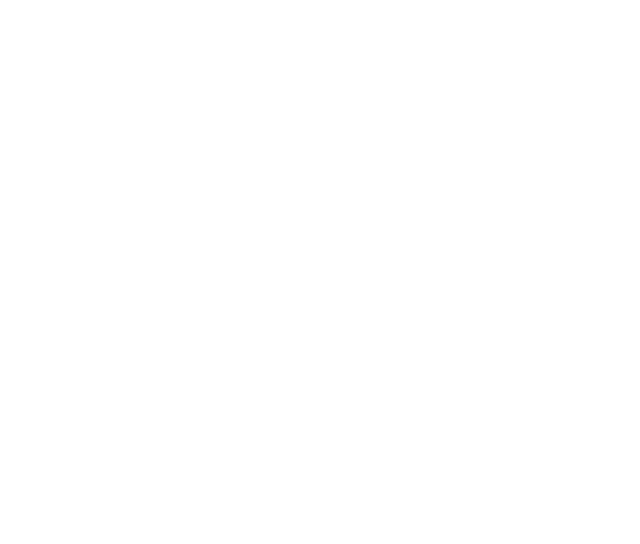
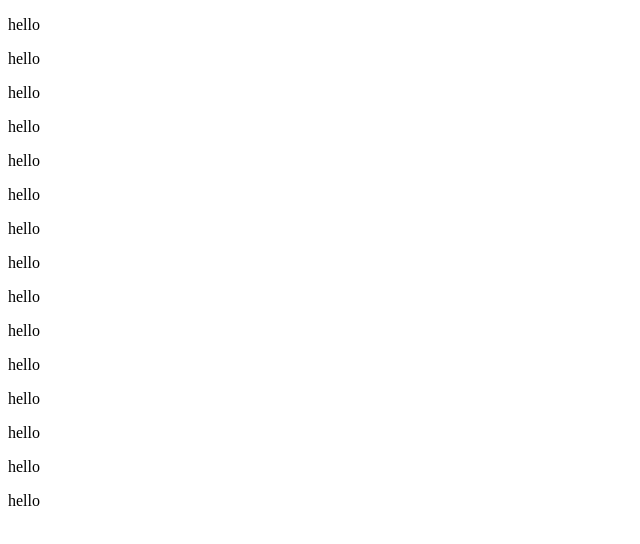
Before and after one commit to BhanuPratap98/GITDemo, a plain HTML site: page index.html in a window 1280 px wide. Shown: the whole page, without its empty margins (0-640 px from the left). Drawn offline with Linux system fonts and the light colour scheme.

Commit message:
Feature 2 Commit

```diff
--- a/index.html
+++ b/index.html
@@ -7,15 +7,21 @@
     <title>Document</title>
 </head>
 <body>
-
-
-
-
-
-
-
-
-
+    <p>hello</p>
+    <p>hello</p>
+    <p>hello</p>
+    <p>hello</p>
+    <p>hello</p>
+    <p>hello</p>
+    <p>hello</p>
+    <p>hello</p>
+    <p>hello</p>
+    <p>hello</p>
+    <p>hello</p>
+    <p>hello</p>
+    <p>hello</p>
+    <p>hello</p>
+    <p>hello</p>
 
 </body>
 </html>
```
